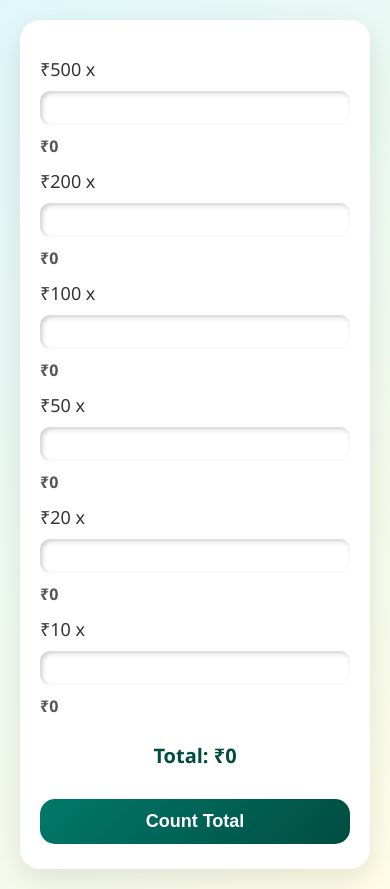
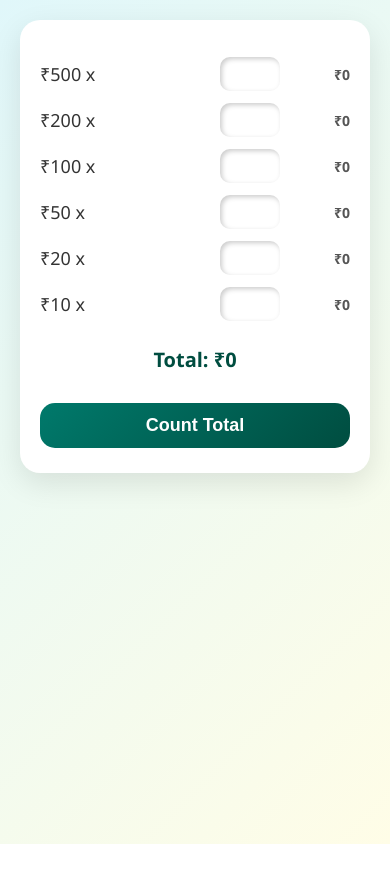
Before and after one commit to dilipsingh70/Money-coun-, a plain HTML site: page index.html in a window 390 px wide. After the commit the page ends 844 px from the top, so only its background shows below. Drawn offline with Linux system fonts and the light colour scheme.

Commit message:
Update index.html

```diff
--- a/index.html
+++ b/index.html
@@ -31,23 +31,20 @@
     }
 
     .row {
-      display: flex;
-      justify-content: space-between;
+      display: grid;
+      grid-template-columns: 1fr auto auto;
+      gap: 10px;
       align-items: center;
       margin: 12px 0;
-      gap: 10px;
-      flex-wrap: wrap;
     }
 
     label {
       font-size: 18px;
       color: #333;
-      flex: 1 1 30%;
     }
 
     input[type="number"] {
-      flex: 1 1 30%;
-      min-width: 60px;
+      width: 70px;
       padding: 8px;
       border: none;
       border-radius: 10px;
@@ -59,8 +56,8 @@
     span {
       font-weight: 600;
       color: #555;
-      flex: 1 1 30%;
       min-width: 60px;
+      text-align: right;
     }
 
     .total {
@@ -91,18 +88,11 @@
     }
 
     @media (max-width: 400px) {
-      .row {
-        flex-direction: column;
-        align-items: stretch;
+      input[type="number"] {
+        width: 60px;
       }
-
-      label, input[type="number"], span {
-        width: 100%;
-        text-align: left;
-      }
-
-      input[type="number"] {
-        text-align: center;
+      span {
+        font-size: 14px;
       }
     }
   </style>
@@ -111,32 +101,32 @@
 
   <div class="container">
     <div class="row">
-      <label>₹500 x</label>
+      <label for="n500">₹500 x</label>
       <input type="number" id="n500" min="0">
       <span id="t500">₹0</span>
     </div>
     <div class="row">
-      <label>₹200 x</label>
+      <label for="n200">₹200 x</label>
       <input type="number" id="n200" min="0">
       <span id="t200">₹0</span>
     </div>
     <div class="row">
-      <label>₹100 x</label>
+      <label for="n100">₹100 x</label>
       <input type="number" id="n100" min="0">
       <span id="t100">₹0</span>
     </div>
     <div class="row">
-      <label>₹50 x</label>
+      <label for="n50">₹50 x</label>
       <input type="number" id="n50" min="0">
       <span id="t50">₹0</span>
     </div>
     <div class="row">
-      <label>₹20 x</label>
+      <label for="n20">₹20 x</label>
       <input type="number" id="n20" min="0">
       <span id="t20">₹0</span>
     </div>
     <div class="row">
-      <label>₹10 x</label>
+      <label for="n10">₹10 x</label>
       <input type="number" id="n10" min="0">
       <span id="t10">₹0</span>
     </div>
```
